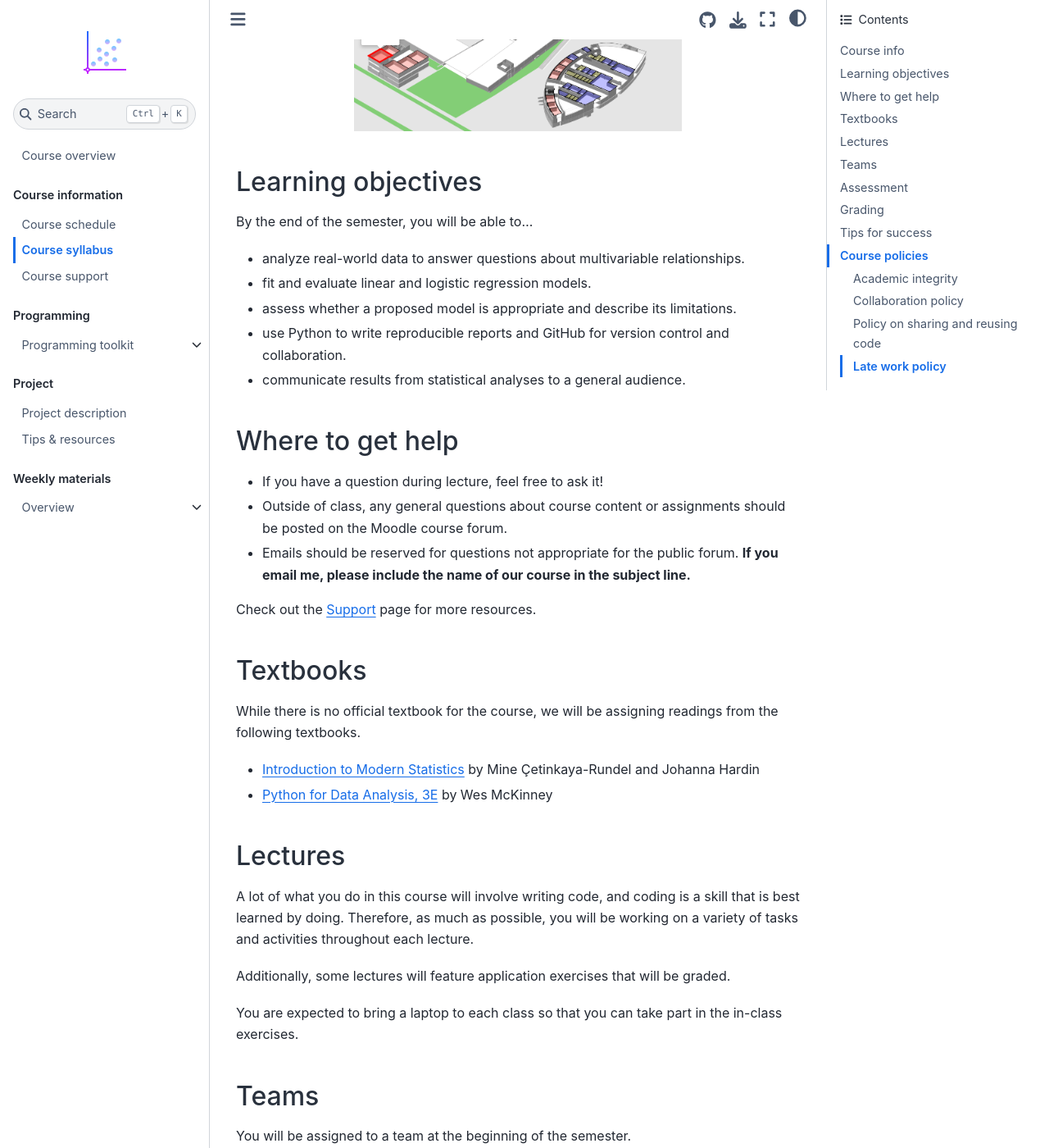
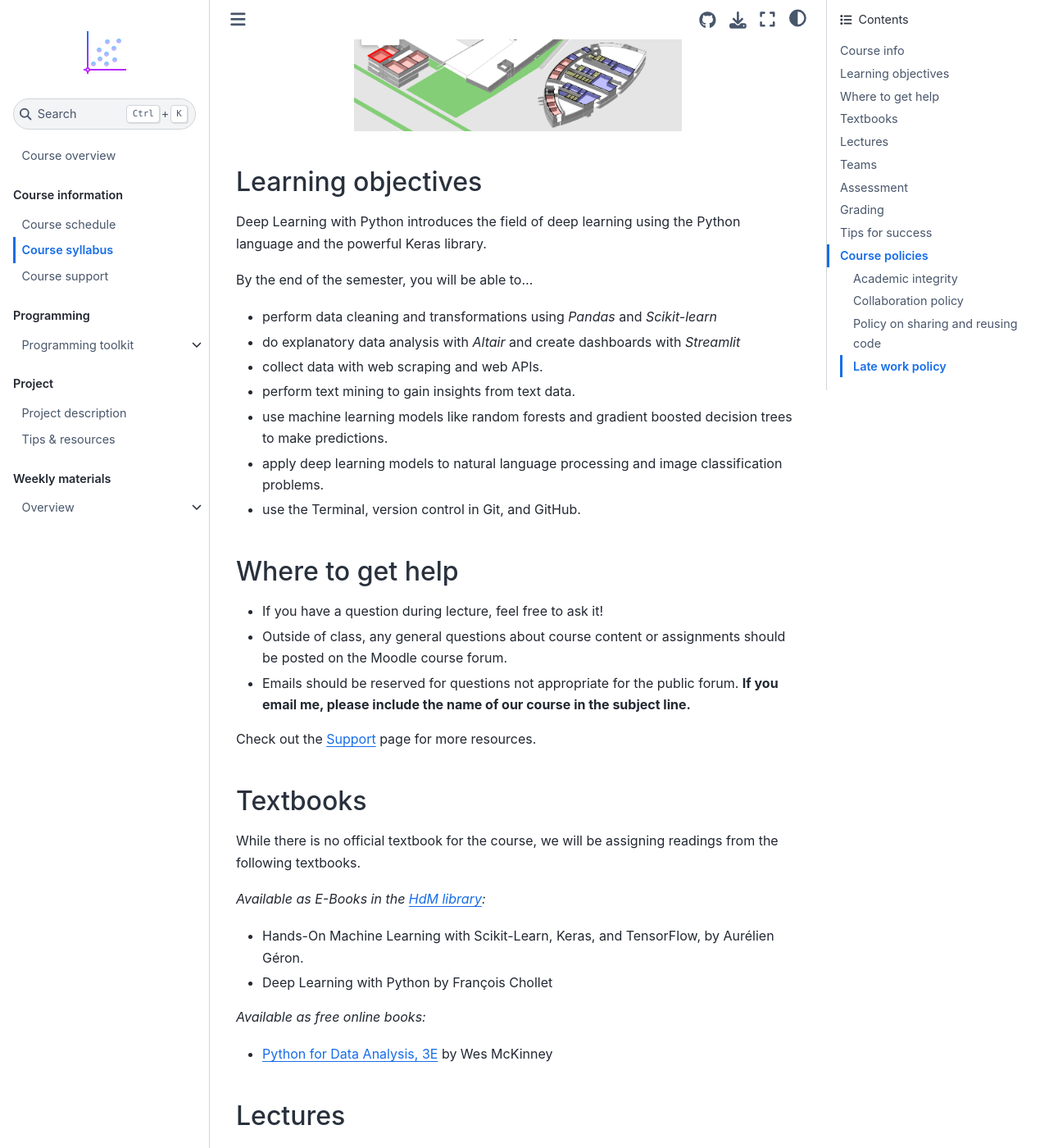
Before and after one commit to ds-ws22/website, a Jupyter Book: the page built from docs/course-syllabus.md, in a window 1280 px wide and 1400 px high, scrolled down 433 px. Shown: the whole window at 82% size. Built offline with Jupyter Book 1.0.4 settings and Sphinx 7.4.7 and the Sphinx Book theme 1.1.4, drawn with Linux system fonts in a browser that asks for light colours; comment, search, counter and statistics services are not loaded; some of the changed text lies outside the part shown.

Commit message:
Update course-syllabus.md

```diff
--- a/docs/course-syllabus.md
+++ b/docs/course-syllabus.md
@@ -19,13 +19,24 @@
 
 ## Learning objectives
 
+Deep Learning with Python introduces the field of deep learning using the Python language and the powerful Keras library.
+
 By the end of the semester, you will be able to...
 
--   analyze real-world data to answer questions about multivariable relationships.
--   fit and evaluate linear and logistic regression models.
--   assess whether a proposed model is appropriate and describe its limitations.
--   use Python to write reproducible reports and GitHub for version control and collaboration.
--   communicate results from statistical analyses to a general audience.
+- perform data cleaning and transformations using *Pandas* and *Scikit-learn*
+
+- do explanatory data analysis with *Altair* and create dashboards with *Streamlit*
+
+- collect data with web scraping and web APIs.
+
+- perform text mining to gain insights from text data.
+
+- use machine learning models like random forests and gradient boosted decision trees to make predictions.
+
+- apply deep learning models to natural language processing and image classification problems.
+
+- use the Terminal, version control in Git, and GitHub.
+
 
 
 ## Where to get help
@@ -40,7 +51,13 @@ Check out the [Support](course-support.md) page for more resources.
 
 While there is no official textbook for the course, we will be assigning readings from the following textbooks.
 
-- [Introduction to Modern Statistics](https://openintro-ims.netlify.app/) by Mine Çetinkaya-Rundel and Johanna Hardin
+*Available as E-Books in the [HdM library](https://www.hdm-stuttgart.de/bibliothek/angebot/eBooks):*
+
+- Hands-On Machine Learning with Scikit-Learn, Keras, and TensorFlow, by Aurélien Géron.
+
+- Deep Learning with Python by François Chollet
+
+*Available as free online books:*
 
 - [Python for Data Analysis, 3E](https://wesmckinney.com/book/) by Wes McKinney
 
```
Also changed, not shown: other parts of docs/course-syllabus.md (+3 -3 lines).
